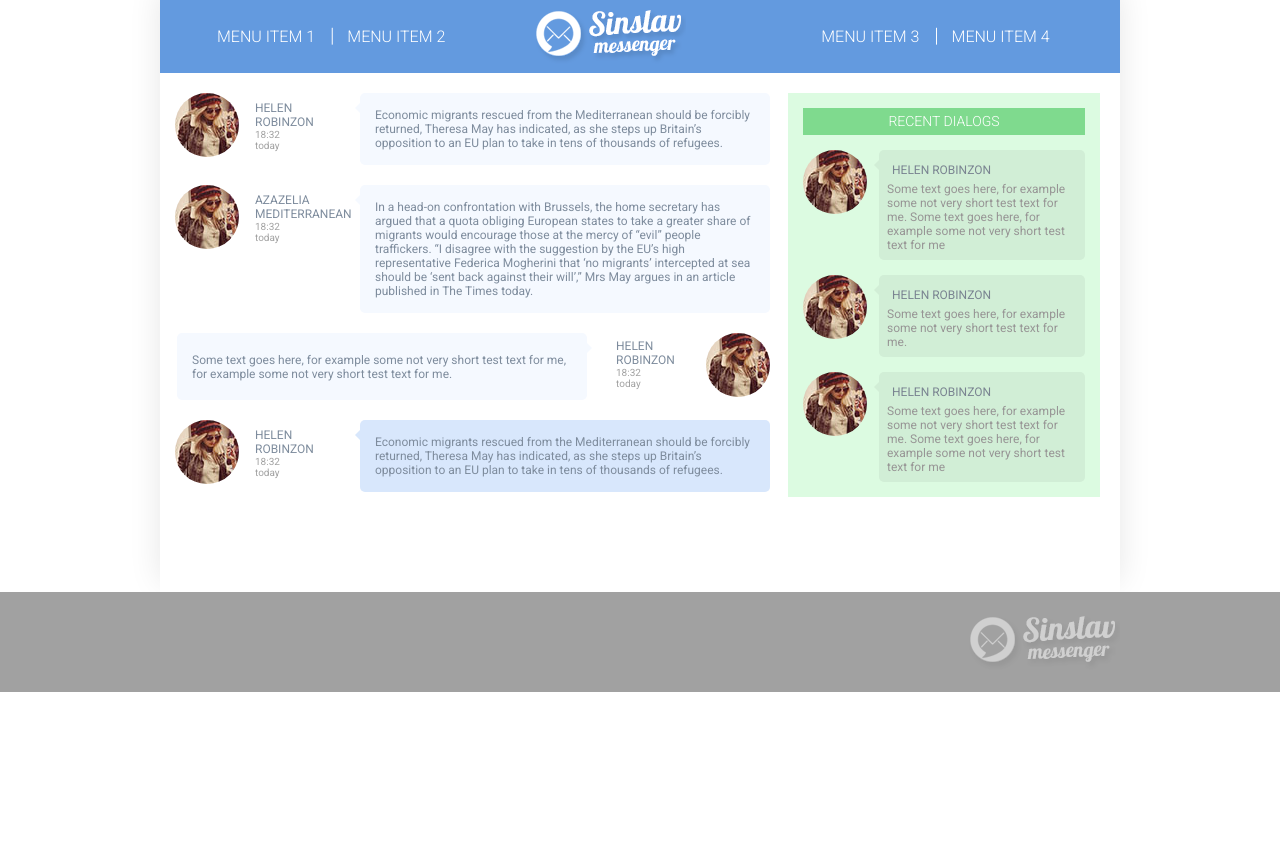
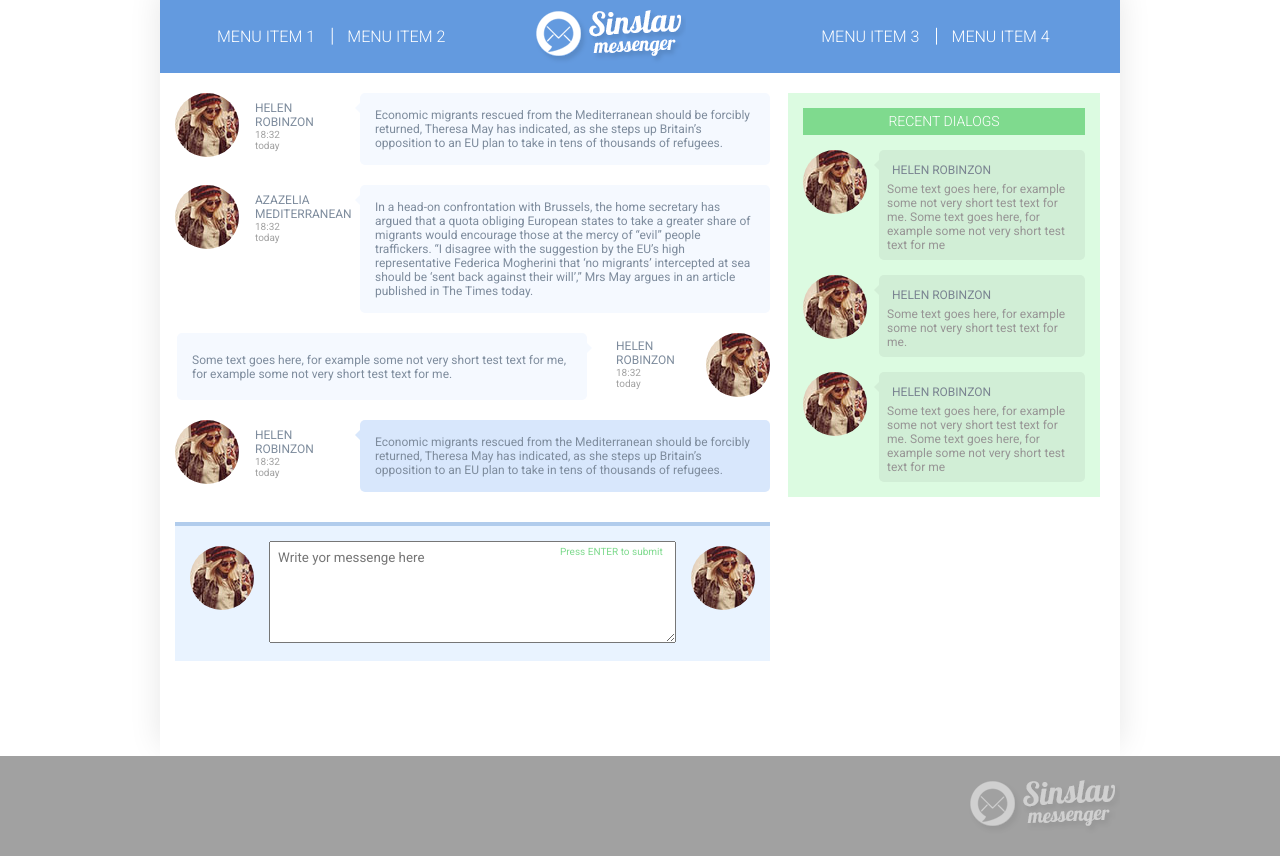
Before and after one commit to sinslav/messenger2, a plain HTML site: page index.html in a window 1280 px wide. Before the commit the page ends 800 px from the top, so only its background shows below. Drawn offline with Linux system fonts and the light colour scheme.

Commit message:
90% of layout

```diff
--- a/css/main.css
+++ b/css/main.css
@@ -311,3 +311,53 @@ aside .recent-messenge:last-of-type{
 .recent-messenge>img:hover{
 	opacity: 0.9;
 }
+
+form{
+	position: relative;
+}
+.messenge-input{
+	min-height: 125px;
+	background-color: #e9f3ff;
+	border-top: 4px solid #b1ccec;
+	margin: 30px 15px 15px 15px;
+
+}
+.messenge-input .iam{
+	border-radius: 50%;
+	display: inline-block;
+	float: left;
+	margin: 20px 15px;
+}
+
+.messenge-input .recipient{
+	border-radius: 50%;
+	display: inline-block;
+	float: right;
+	margin: 20px 15px;
+}
+
+.new-messenge{
+	width: 389px;
+	min-height: 84px;
+	resize:vertical;
+	border: 1 solid #ced9ea;
+	padding: 8px 8px;
+	margin: 15px 0;
+	display: inline-block;
+	font-family: 'Roboto', sans-serif;
+}
+
+.send-messenge:after{
+	content: "Press ENTER to submit";
+	font-size: 10px;
+	color: #7fda8e;
+	left: 385px;
+	top: 20px;
+	position: absolute;
+	z-index: 2;
+}
+
+input[type="submit"]{
+	visibility: hidden;
+	position: absolute;
+}
--- a/index.html
+++ b/index.html
@@ -114,7 +114,21 @@
 					</div>
 					<!-- одно сообщение end-->
 					</div>
-			<div class="messenge-input"></div>
+			<div class="messenge-input">
+				<form id="messenge" name="messenge" method="post">
+				<img class="iam" src="img/pesron.jpg">
+					<div class="send-messenge"></div>
+						<textarea formid="messenge" name="new-messenge" class="new-messenge" placeholder="Write yor messenge here"></textarea>
+						<input  type="submit" value="Submit" tabindex="-1">
+
+					<img class="recipient" src="img/pesron.jpg">
+				</form>
+
+
+
+
+
+			</div>
 		</section>
 		</div>
 	<footer>
```
